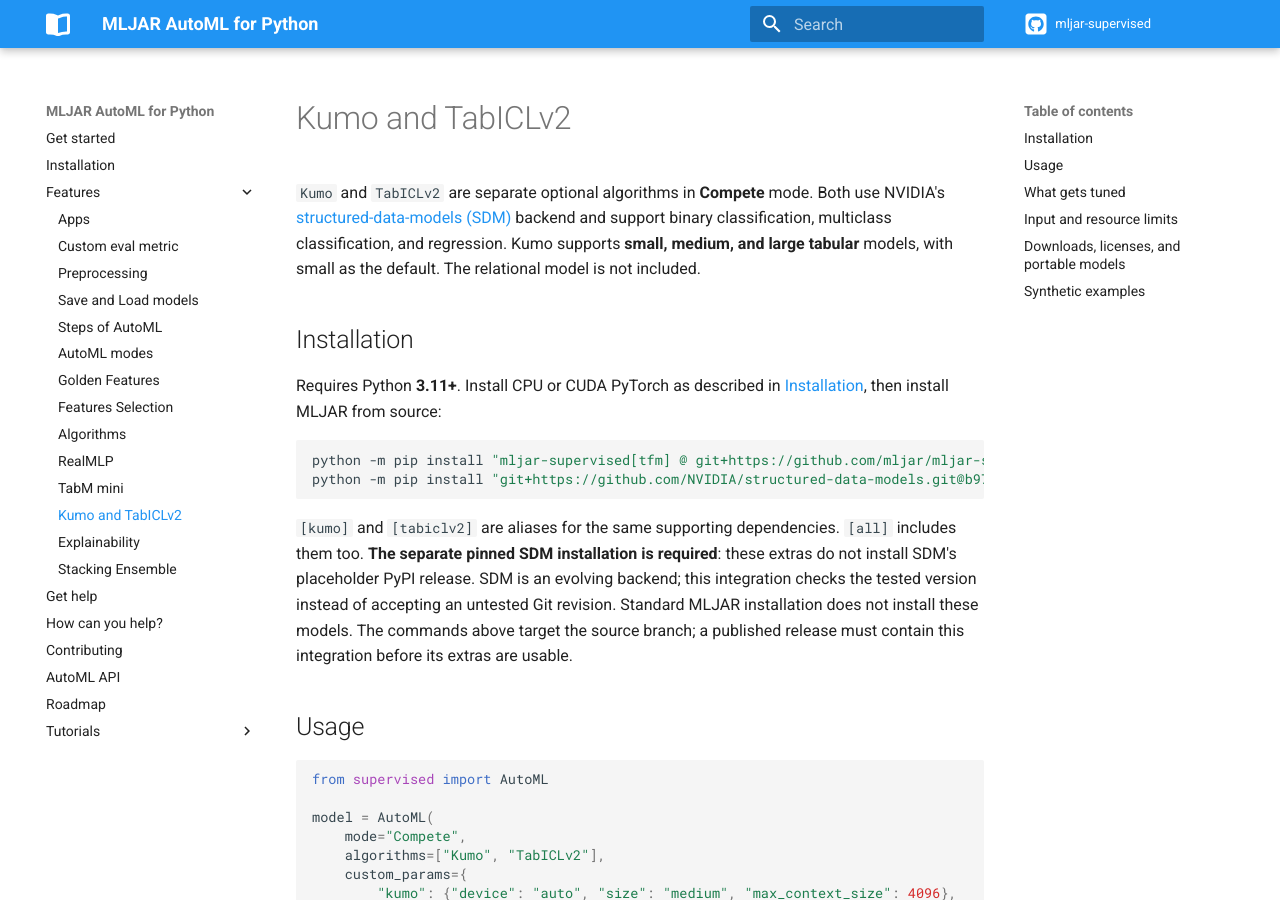
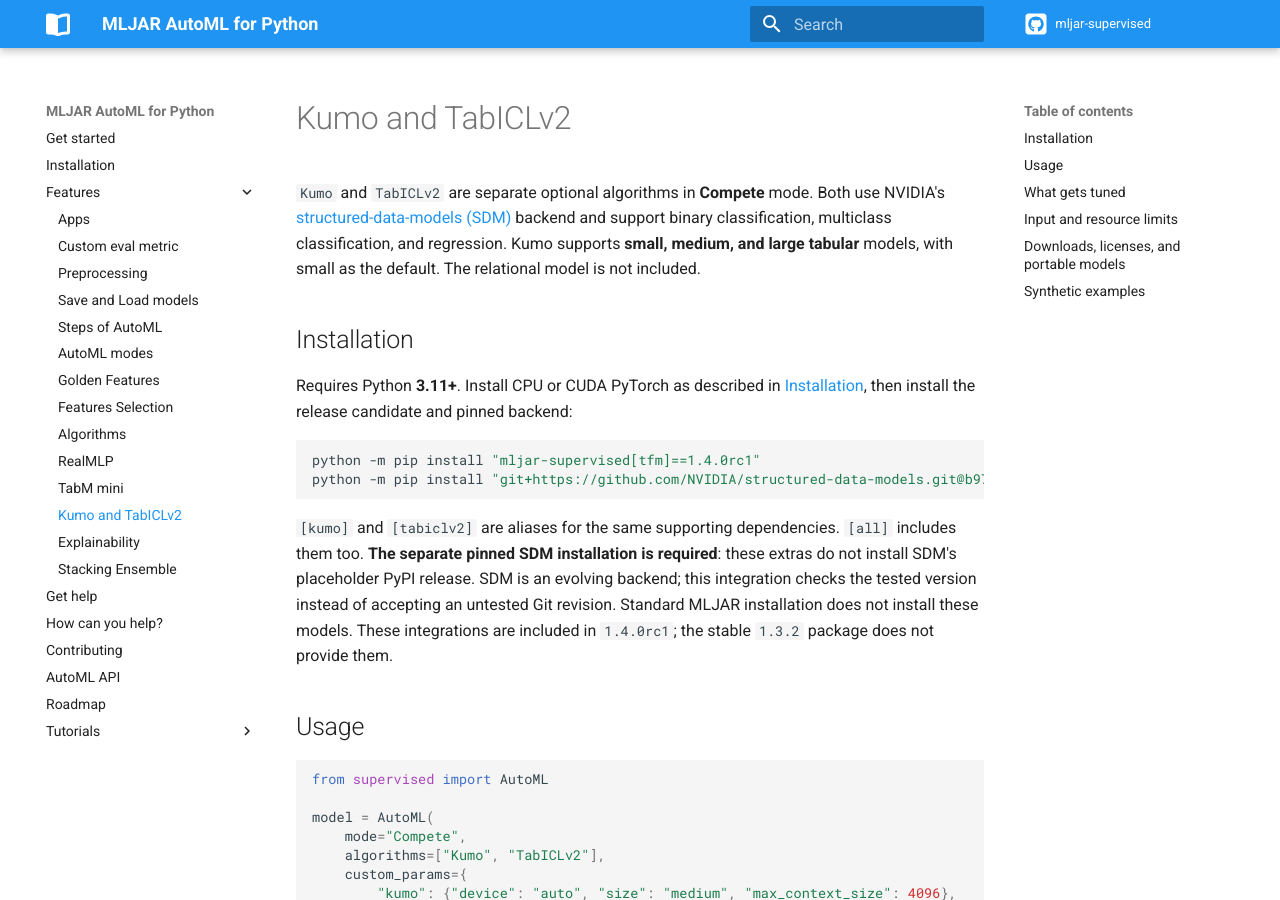
Before and after one commit to mljar/mljar-supervised, an MkDocs documentation site: the page built from docs/docs/features/sdm.md, in a window 1280 px wide and 900 px high. Built offline with MkDocs 1.6.1 and Material for MkDocs 9.7.7, drawn with Linux system fonts in a browser that asks for light colours; comment, search, counter and statistics services are not loaded.

````diff
--- a/docs/docs/features/sdm.md
+++ b/docs/docs/features/sdm.md
@@ -9,10 +9,10 @@ The relational model is not included.
 ## Installation
 
 Requires Python **3.11+**. Install CPU or CUDA PyTorch as described in
-[Installation](../install.md#kumo-and-tabiclv2-on-cpu-or-nvidia-gpu), then install MLJAR from source:
+[Installation](../install.md#kumo-and-tabiclv2-on-cpu-or-nvidia-gpu), then install the release candidate and pinned backend:
 
 ```bash
-python -m pip install "mljar-supervised[tfm] @ git+https://github.com/mljar/mljar-supervised.git"
+python -m pip install "mljar-supervised[tfm]==1.4.0rc1"
 python -m pip install "git+https://github.com/NVIDIA/structured-data-models.git@b97cb914e2bdcf0d165fc2c83b5fdf795aad6a69"
 ```
 
@@ -21,8 +21,8 @@ python -m pip install "git+https://github.com/NVIDIA/structured-data-models.git@
 these extras do not install SDM's placeholder PyPI release. SDM is an evolving
 backend; this integration checks the tested version instead of accepting an
 untested Git revision. Standard MLJAR installation does not install these models.
-The commands above target the source branch; a published release must contain
-this integration before its extras are usable.
+These integrations are included in `1.4.0rc1`; the stable `1.3.2` package does
+not provide them.
 
 ## Usage
 
--- a/setup.py
+++ b/setup.py
@@ -10,7 +10,7 @@ with open(path.join(here, "README.md"), encoding="utf-8") as f:
 
 setup(
     name="mljar-supervised",
-    version="1.3.2",
+    version="1.4.0rc1",
     description="Automated Machine Learning for Humans",
     long_description=long_description,
     long_description_content_type="text/markdown",
--- a/supervised/__init__.py
+++ b/supervised/__init__.py
@@ -1,4 +1,4 @@
-__version__ = "1.3.2"
+__version__ = "1.4.0rc1"
 
 import numpy as np
 
````
Also changed, not shown: docs/docs/features/realmlp.md (+2 -1 lines), docs/docs/features/tabm.md (+3 -2 lines), docs/docs/install.md (+27 -22 lines), release.md (added, +59 -0 lines), README.md, 1 other file.
